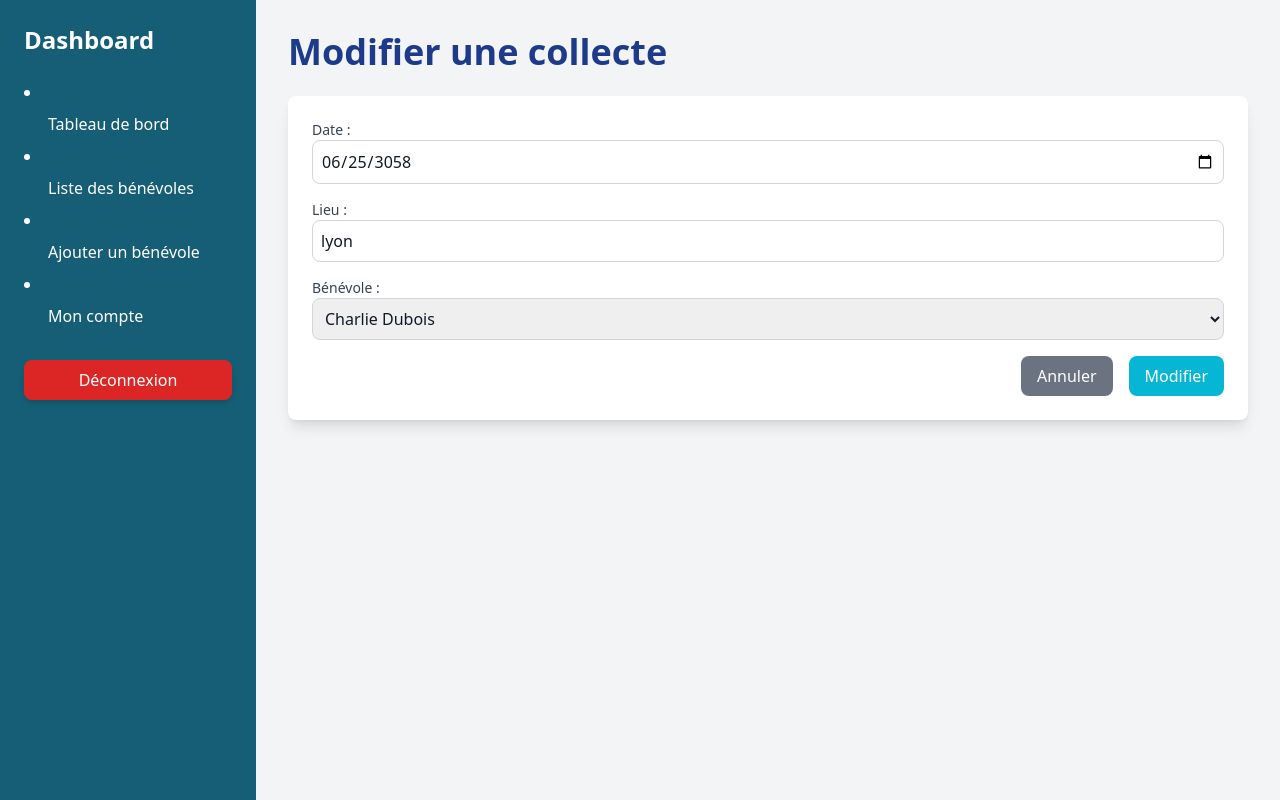
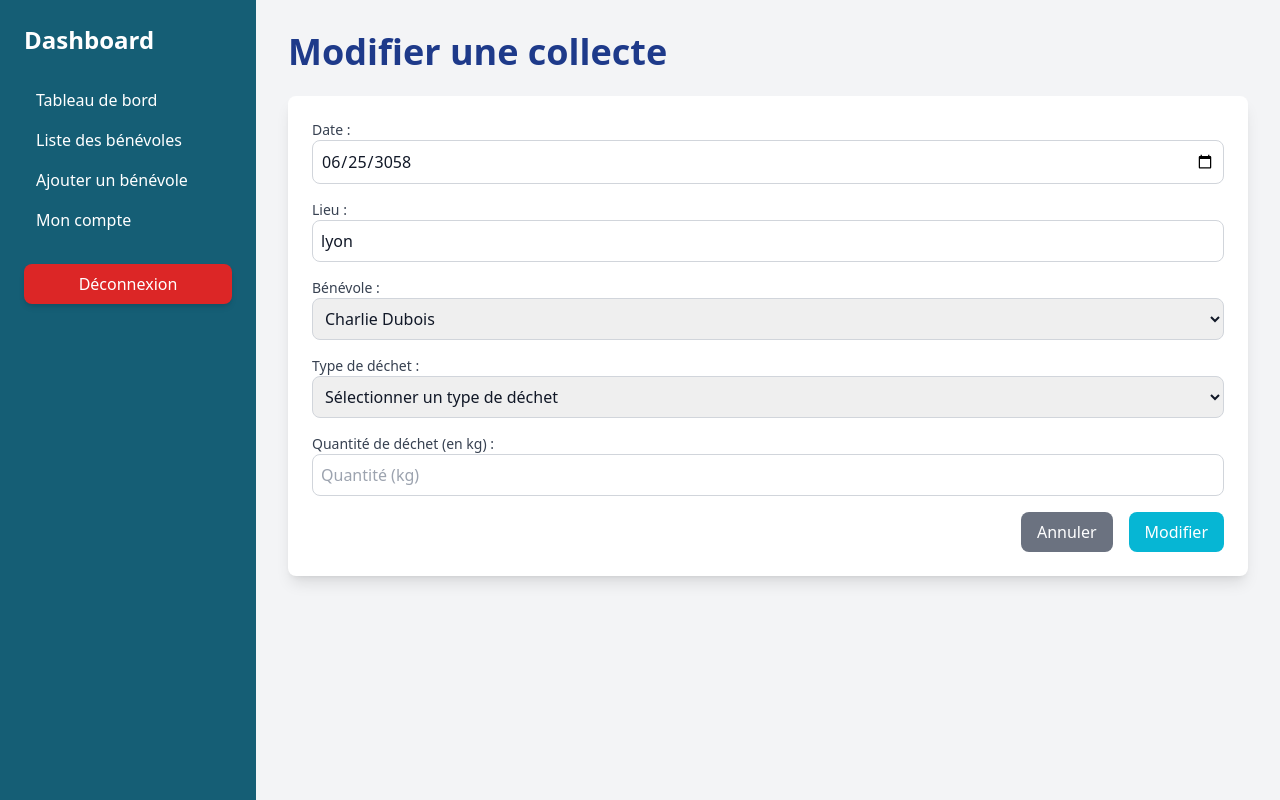
Before and after one commit to adatechschool/projet-backoffice-collecte-des-dechets-clean-coast, a PHP site: page /collection_edit.php?id=6 in a window 1280 px wide. Run offline with PHP 8.4, Linux system fonts and the light colour scheme; data comes from the database, SQL or seed files in the repository; a stand-in replaces the project's code that opens the database connection; some libraries are stand-ins or nearby versions.

Commit message:
add collection_edit

```diff
--- a/php/collection_delete.php
+++ b/php/collection_delete.php
@@ -5,7 +5,7 @@
     $id = (int) $_GET['id'];
 
     try {
-        $pdo = new PDO("mysql:host=localhost;dbname=gestion_collectes", "root", "", [
+        $pdo = new PDO("mysql:host=localhost;dbname=gestion_collectes", "root", "root", [
             PDO::ATTR_ERRMODE => PDO::ERRMODE_EXCEPTION
         ]);
 
--- a/php/collection_edit.php
+++ b/php/collection_edit.php
@@ -24,14 +24,28 @@
 $stmt_benevoles->execute();
 $benevoles = $stmt_benevoles->fetchAll();
 
+// Récupérer la liste des types de déchets
+$stmt_dechets = $pdo->prepare("SELECT DISTINCT type_dechet FROM dechets_collectes");
+$stmt_dechets->execute();
+$dechets = $stmt_dechets->fetchAll();
+
 // Mettre à jour la collecte
 if ($_SERVER["REQUEST_METHOD"] === "POST") {
     $date = $_POST["date"];
     $lieu = $_POST["lieu"];
-    $benevole_id = $_POST["benevole"]; // Récupérer l'ID du bénévole sélectionné
+    $benevole_id = $_POST["benevole"];
+    $type_dechet = $_POST["type_dechet-1"];
+    $quantite_kg = $_POST["quantite-1"];
 
-    $stmt = $pdo->prepare("UPDATE collectes SET date_collecte = ?, lieu = ?, id_benevole = ? WHERE id = ?");
-    $stmt->execute([$date, $lieu, $benevole_id, $id]);
+
+        $stmt = $pdo->prepare("UPDATE collectes SET date_collecte = ?, lieu = ?, id_benevole = ? WHERE id = ?");
+        $stmt->execute([$date, $lieu, $benevole_id, $id]);
+
+
+
+        $stmt = $pdo->prepare("UPDATE dechets_collectes SET type_dechet = ?, quantite_kg = ?, id_collecte = ? WHERE id = ?");
+        $stmt->execute([$type_dechet, $quantite_kg, $id, $id]);
+
 
     header("Location: collection_list.php");
     exit;
@@ -52,16 +66,12 @@
     <!-- Dashboard -->
     <div class="bg-cyan-800 text-white w-64 p-6">
         <h2 class="text-2xl font-bold mb-6">Dashboard</h2>
-
-            <li><a href="collection_list.php" class="flex items-center py-2 px-3 hover:bg-blue-800 rounded-lg"><i class="fas fa-tachometer-alt mr-3"></i> Tableau de bord</a></li>
-            <li><a href="volunteer_list.php" class="flex items-center py-2 px-3 hover:bg-blue-800 rounded-lg"><i class="fa-solid fa-list mr-3"></i> Liste des bénévoles</a></li>
-            <li>
-                <a href="user_add.php" class="flex items-center py-2 px-3 hover:bg-blue-800 rounded-lg">
-                    <i class="fas fa-user-plus mr-3"></i> Ajouter un bénévole
-                </a>
-            </li>
-            <li><a href="my_account.php" class="flex items-center py-2 px-3 hover:bg-blue-800 rounded-lg"><i class="fas fa-cogs mr-3"></i> Mon compte</a></li>
-
+        <ul>
+            <li><a href="collection_list.php" class="flex items-center py-2 px-3 hover:bg-blue-800 rounded-lg">Tableau de bord</a></li>
+            <li><a href="volunteer_list.php" class="flex items-center py-2 px-3 hover:bg-blue-800 rounded-lg">Liste des bénévoles</a></li>
+            <li><a href="user_add.php" class="flex items-center py-2 px-3 hover:bg-blue-800 rounded-lg">Ajouter un bénévole</a></li>
+            <li><a href="my_account.php" class="flex items-center py-2 px-3 hover:bg-blue-800 rounded-lg">Mon compte</a></li>
+        </ul>
         <div class="mt-6">
             <button onclick="logout()" class="w-full bg-red-600 hover:bg-red-700 text-white py-2 rounded-lg shadow-md">
                 Déconnexion
@@ -78,18 +88,15 @@
             <form method="POST" class="space-y-4">
                 <div>
                     <label class="block text-sm font-medium text-gray-700">Date :</label>
-                    <input type="date" name="date" value="<?= htmlspecialchars($collecte['date_collecte']) ?>" required
-                           class="w-full p-2 border border-gray-300 rounded-lg">
+                    <input type="date" name="date" value="<?= htmlspecialchars($collecte['date_collecte']) ?>" required class="w-full p-2 border border-gray-300 rounded-lg">
                 </div>
                 <div>
                     <label class="block text-sm font-medium text-gray-700">Lieu :</label>
-                    <input type="text" name="lieu" value="<?= htmlspecialchars($collecte['lieu']) ?>" required
-                           class="w-full p-2 border border-gray-300 rounded-lg">
+                    <input type="text" name="lieu" value="<?= htmlspecialchars($collecte['lieu']) ?>" required class="w-full p-2 border border-gray-300 rounded-lg">
                 </div>
                 <div>
                     <label class="block text-sm font-medium text-gray-700">Bénévole :</label>
-                    <select name="benevole" required
-                            class="w-full p-2 border border-gray-300 rounded-lg">
+                    <select name="benevole" required class="w-full p-2 border border-gray-300 rounded-lg">
                         <option value="" disabled selected>Sélectionnez un·e bénévole</option>
                         <?php foreach ($benevoles as $benevole): ?>
                             <option value="<?= $benevole['id'] ?>" <?= $benevole['id'] == $collecte['id_benevole'] ? 'selected' : '' ?>>
@@ -98,6 +105,22 @@
                         <?php endforeach; ?>
                     </select>
                 </div>
+                <div>
+                    <label class="block text-sm font-medium text-gray-700">Type de déchet :</label>
+                    <select name="type_dechet-1" required class="w-full p-2 border border-gray-300 rounded-lg">
+                        <option value="">Sélectionner un type de déchet</option>
+                        <?php foreach ($dechets as $dechet): ?>
+                            <option value="<?= htmlspecialchars($dechet['type_dechet']) ?>">
+                                <?= htmlspecialchars($dechet['type_dechet']) ?>
+                            </option>
+                        <?php endforeach; ?>
+                    </select>
+                </div>
+                <div>
+                    <label class="block text-sm font-medium text-gray-700">Quantité de déchet (en kg) :</label>
+                    <input type="number" min="0" step="0.01" name="quantite-1" placeholder="Quantité (kg)" class="w-full p-2 border border-gray-300 rounded-lg" required>
+                </div>
+
                 <div class="flex justify-end space-x-4">
                     <a href="collection_list.php" class="bg-gray-500 text-white px-4 py-2 rounded-lg">Annuler</a>
                     <button type="submit" class="bg-cyan-500 text-white px-4 py-2 rounded-lg">Modifier</button>
--- a/php/collection_list.php
+++ b/php/collection_list.php
@@ -3,7 +3,7 @@
 
 try {
     $stmt = $pdo->query("
-        SELECT c.id, c.date_collecte, c.lieu, b.nom, SUM(dc.quantite_kg) AS total
+        SELECT c.id, c.date_collecte, c.lieu, b.nom, SUM(round(dc.quantite_kg,2)) AS total
         FROM collectes c
         LEFT JOIN benevoles b ON c.id_benevole = b.id
         LEFT JOIN dechets_collectes dc ON c.id = dc.id_collecte
--- a/php/volunteer_delete.php
+++ b/php/volunteer_delete.php
@@ -5,7 +5,7 @@
     $id = (int) $_GET['id'];
 
     try {
-        $pdo = new PDO("mysql:host=localhost;dbname=gestion_collectes", "root", "", [
+        $pdo = new PDO("mysql:host=localhost;dbname=gestion_collectes", "root", "root", [
             PDO::ATTR_ERRMODE => PDO::ERRMODE_EXCEPTION
         ]);
 
```
